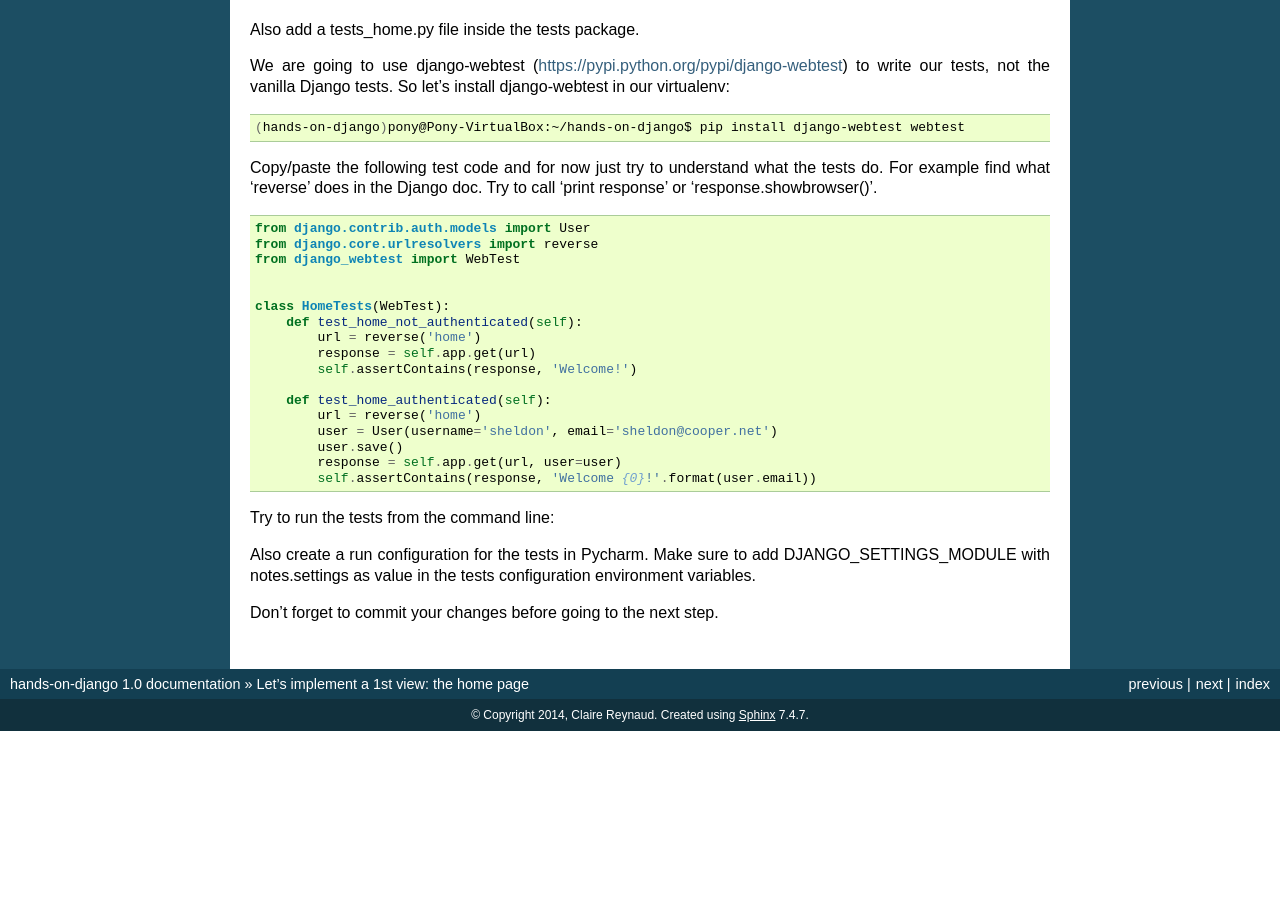
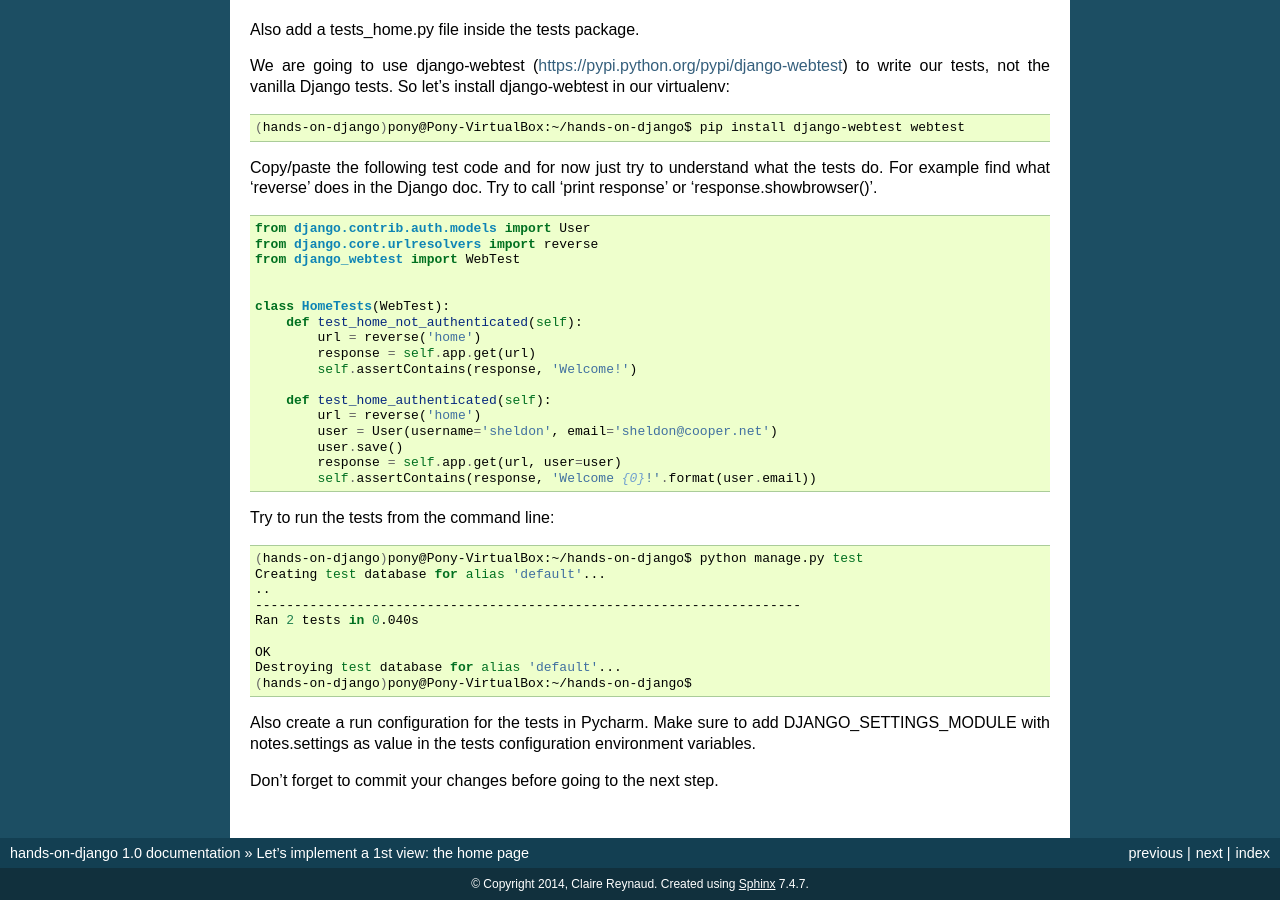
Before and after one commit to creynaud/hands-on-django-doc, a Sphinx documentation site: the page built from source/home.rst, in a window 1280 px wide and 900 px high, scrolled down 1896 px. Built offline with Sphinx 7.4.7, drawn with Linux system fonts in a browser that asks for light colours; before the commit the page ends 2627 px from its top, so only the background shows below that.

Commit message:
Fix some warnings

```diff
--- a/source/add_delete_notes_views.rst
+++ b/source/add_delete_notes_views.rst
@@ -1,5 +1,5 @@
 Let's implement views to add and delete notes
-=======================================
+=============================================
 
 Here is how you can implement the view to add a note. It's a little bit more complex than the edit view because you need to set the note owner.
 Let's pass the request's user to a NoteCreationForm:
--- a/source/create_django_project.rst
+++ b/source/create_django_project.rst
@@ -135,4 +135,5 @@ Before going to the next step, save your work in git.
     (hands-on-django)pony@Pony-VirtualBox:~/hands-on-django$ git init
     Initialized empty Git repository in /home/pony/hands-on-django/.git/
 
-Commit all files except the .idea and *.pyc which should go in the .gitignore
+
+Commit all files except the .idea and *.pyc which should go in the .gitignore.
--- a/source/home.rst
+++ b/source/home.rst
@@ -147,6 +147,7 @@ Try to call 'print response' or 'response.showbrowser()'.
 Try to run the tests from the command line:
 
 .. code-block:: bash
+
     (hands-on-django)pony@Pony-VirtualBox:~/hands-on-django$ python manage.py test
     Creating test database for alias 'default'...
     ..
--- a/source/note_edition_view.rst
+++ b/source/note_edition_view.rst
@@ -1,5 +1,5 @@
 Let's implement a note edition view
-==================================
+===================================
 
 Let's implement a note edition view. Again, you should use a class based view.
 User should only be able to edit the note title and content. Let's say the creation date and the owner cannot be edited.
```
